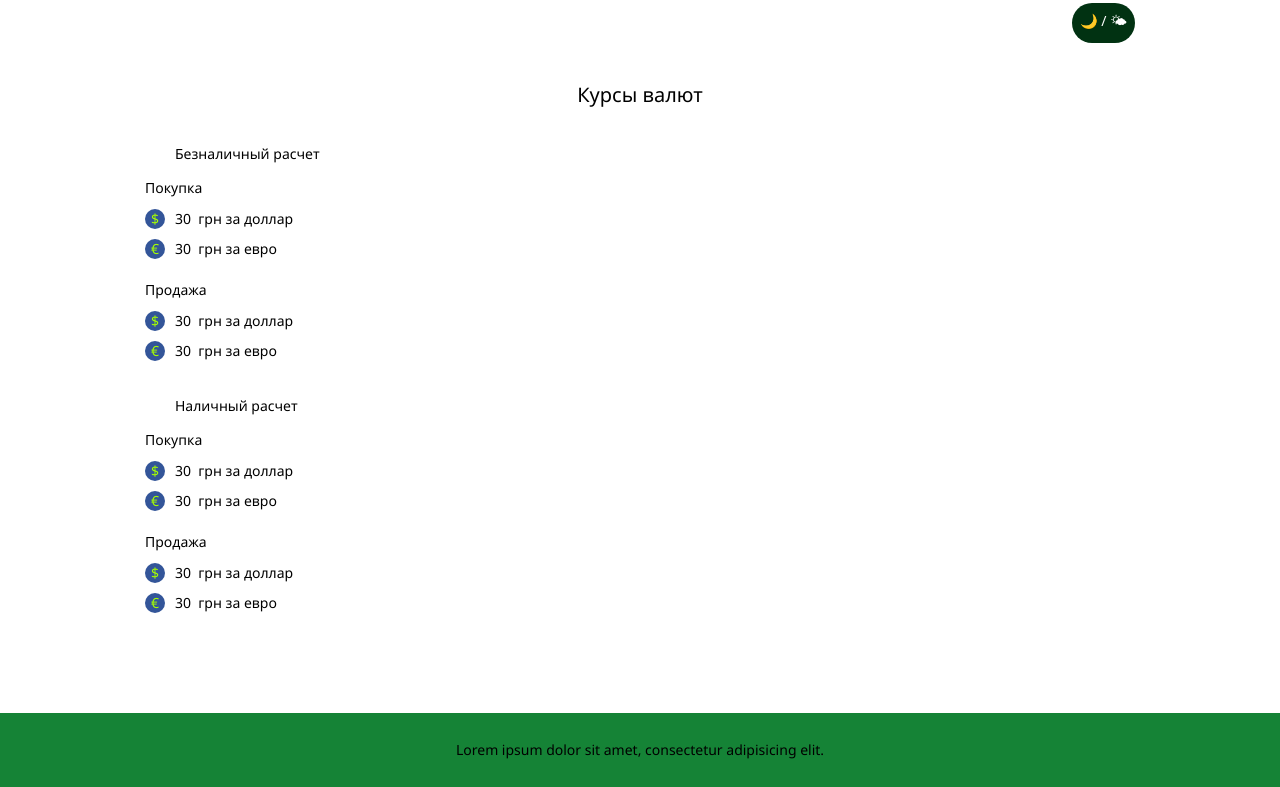
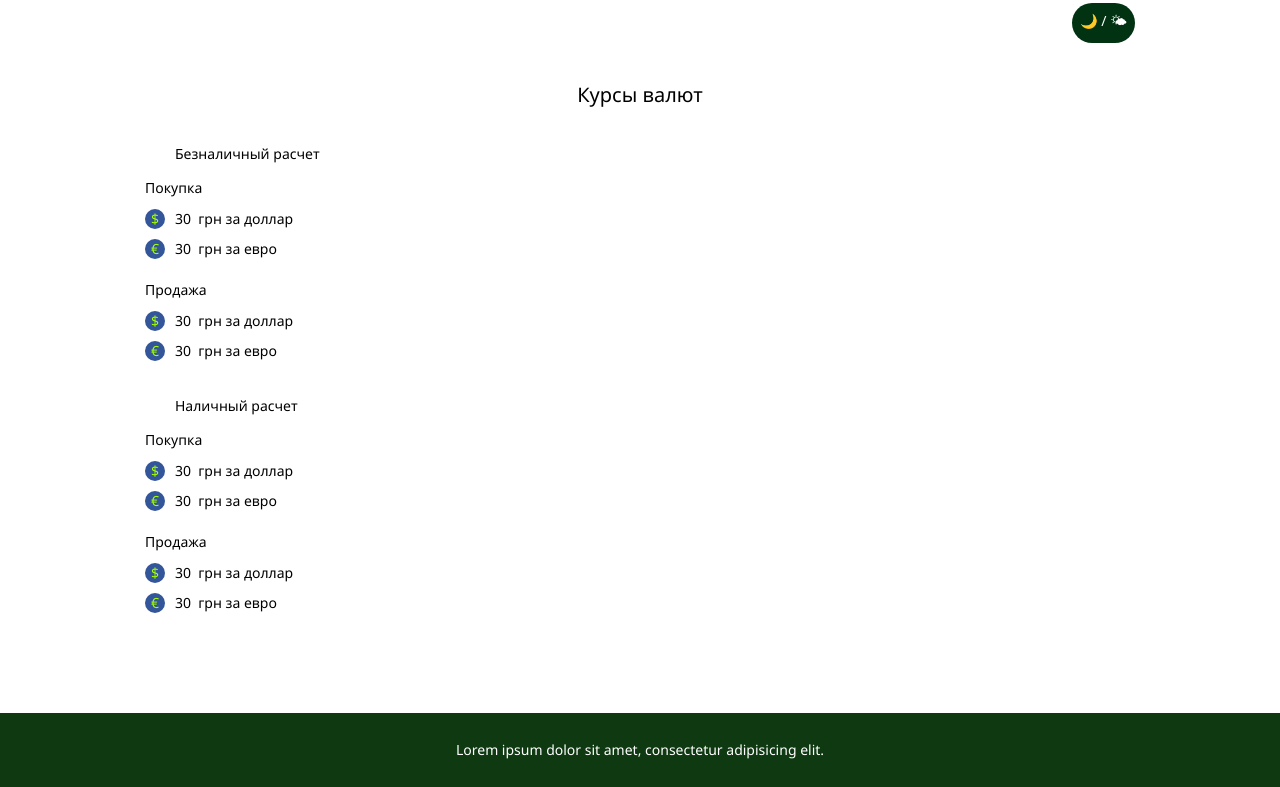
Before and after one commit to SergHeiko/Current, a plain HTML site: page index.html in a window 1280 px wide. Shown: the part 87-874 px from the top of the page. Drawn offline with nearby package versions, Linux system fonts and the light colour scheme; no server answers.

Commit message:
Update style.css

```diff
--- a/css/style.css
+++ b/css/style.css
@@ -139,21 +139,21 @@ button:hover {
 
 
 .content2 {
-height: 100vh;
+min-height: 100vh;
 }
 
 
 
 .footer {
-	position: relative;
-  	width: 100%;
-   background-color: rgb(21, 131, 54);
+	 background-color: rgb(14, 57, 17);
    text-align: center;
-	transition: 1s;
+   color: #fff;
+   transition: 1s;
 
 }
 .footer__body {
 
+  max-width: 700px;
    margin: 0px auto;
    padding: 30px 20px;
 
```
